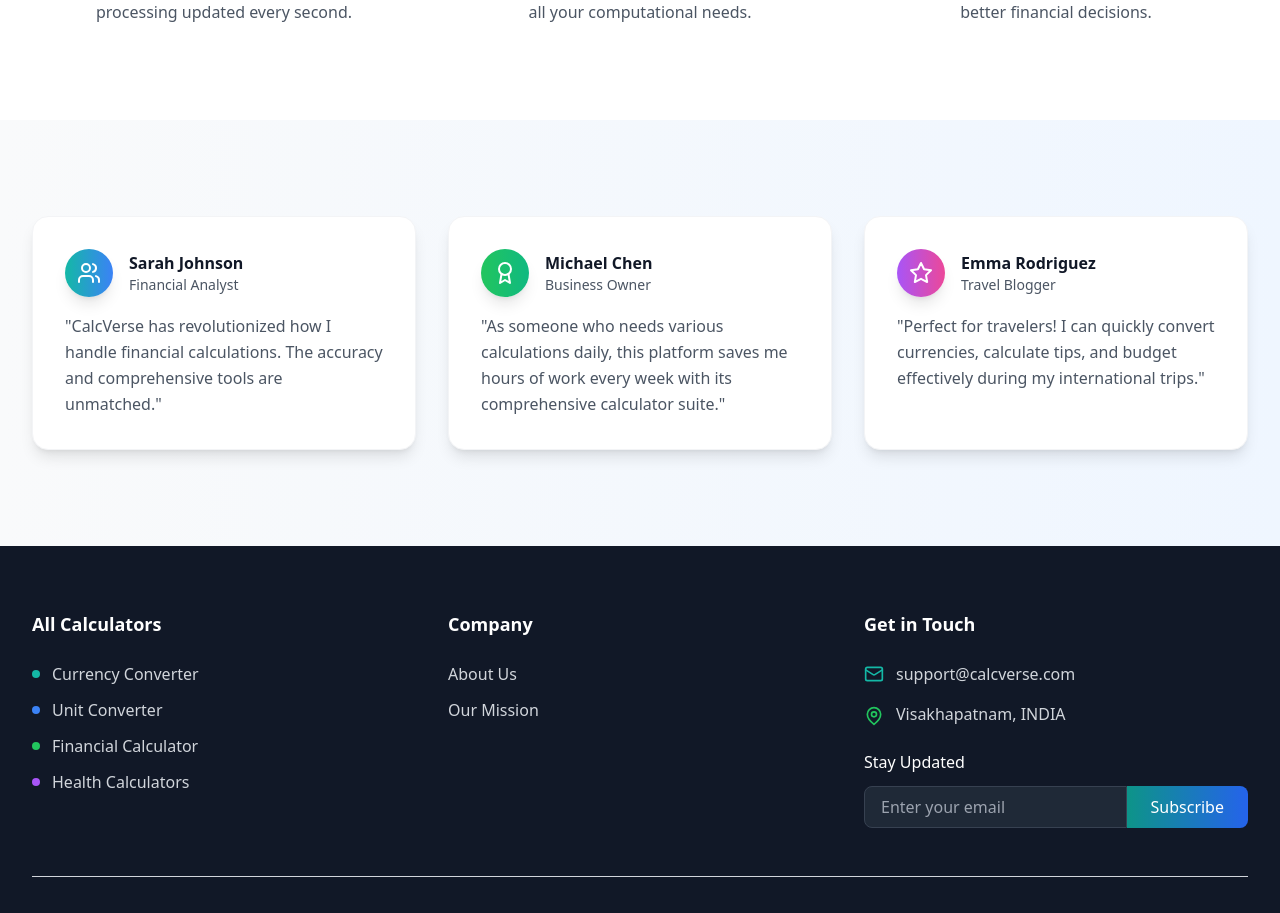
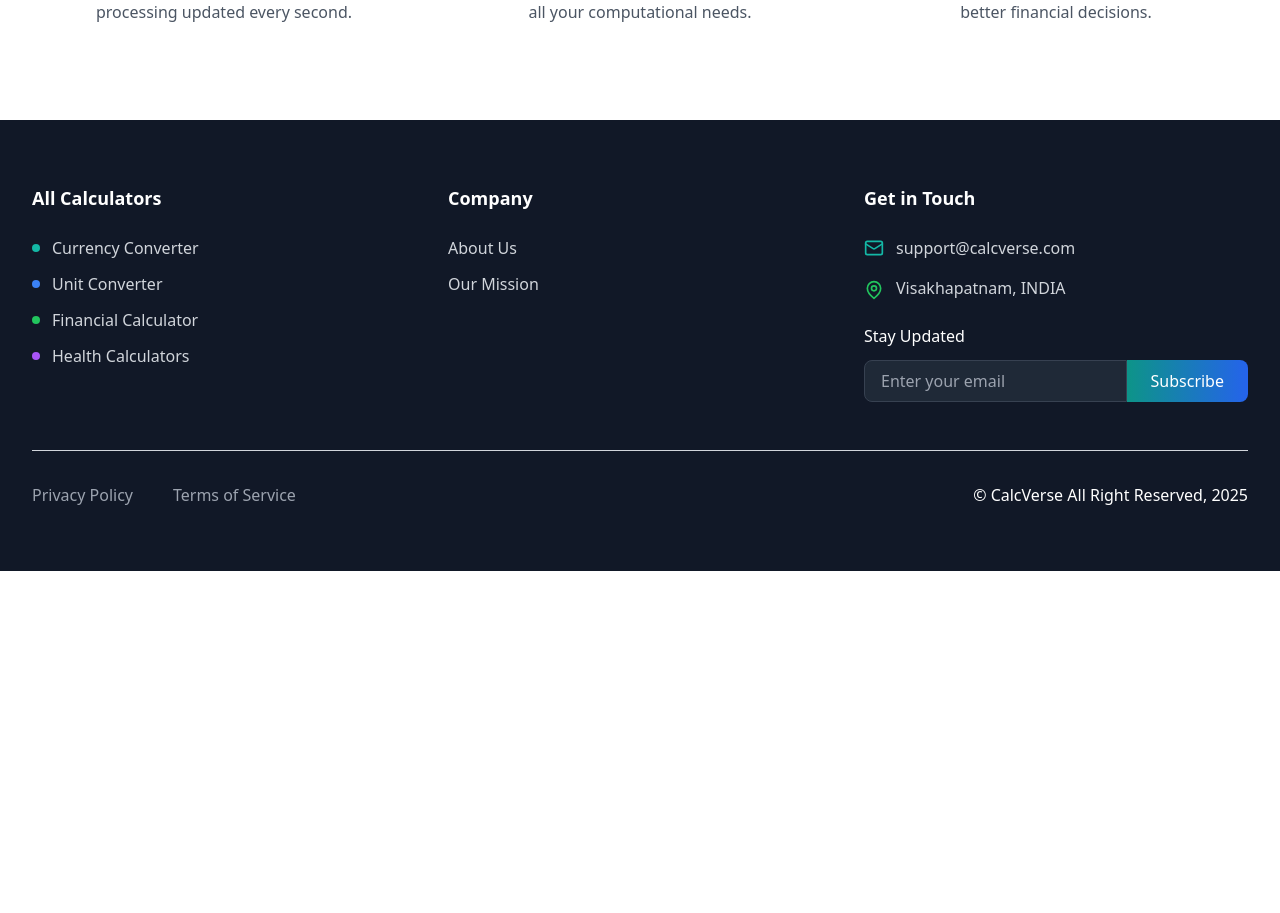
Before and after one commit to yogesh-1413/CalcVerse, a React (Vite) app: page / in a window 1280 px wide. Shown: the part 1207-2120 px from the top of the page. After the commit the page ends 1778 px from the top, so only its background shows below. Built offline with nearby package versions, Linux system fonts and the light colour scheme.

Commit message:
Removes the Testimonials from the Home page

```diff
--- a/src/Conversions/Calculator-Home-Pages/Health-Calculators-Home.tsx
+++ b/src/Conversions/Calculator-Home-Pages/Health-Calculators-Home.tsx
@@ -26,7 +26,7 @@ function Health_Calculators_Home() {
             title: 'Body Mass Index (BMI) Calculator',
             description: 'Find out your Body Mass Index to determine whether you are underweight, normal, overweight, or obese based on your height and weight.',
             icon: <Activity className="w-8 h-8" />,
-            path: '/All-calculators/Health-Calculators/BMI-Calculator',
+            path: '/All-calculators/Health-Calculators/BMI-Calculator`',
             color: 'emerald',
         },
         {
--- a/src/Home.tsx
+++ b/src/Home.tsx
@@ -17,7 +17,7 @@ const Home: React.FC = () => {
       {/* Features Section */}
       <Features />
       {/* Testimonials */}
-      <Testimonial/>
+      {/* <Testimonial/> */}
 
 
 
```
